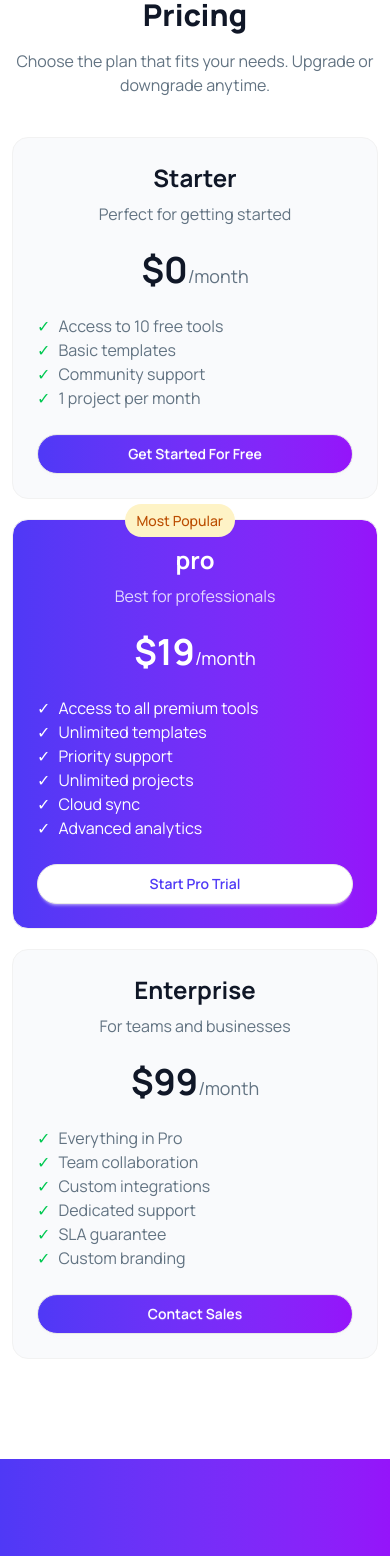
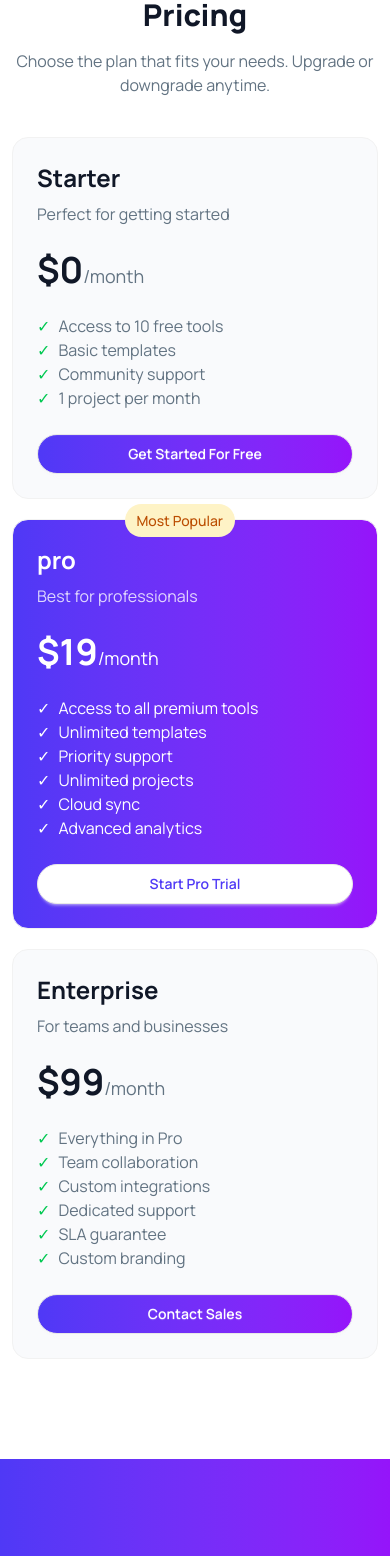
Before and after one commit to minhaj-hossain/DigiTools_Platform, a React (Vite) app: page / in a window 390 px wide. Shown: the part 7467-9023 px from the top of the page. Built offline with nearby package versions, Linux system fonts and the light colour scheme.

Commit message:
changes for mobile view

```diff
--- a/src/components/navbar/Navbar.jsx
+++ b/src/components/navbar/Navbar.jsx
@@ -7,7 +7,7 @@ const Navbar = ({ cart }) => {
         <div className=" bg-base-100  shadow-sm ">
             <div className='navbar container mx-auto '>
                 <div className="navbar-start ">
-                    <div className="dropdown md:hidden">
+                    <div className="dropdown sm:hidden">
                         <div tabIndex={0} role="button" className="btn btn-ghost lg:hidden">
                             <svg xmlns="http://www.w3.org/2000/svg" className="h-5 w-5" fill="none" viewBox="0 0 24 24" stroke="currentColor"> <path strokeLinecap="round" strokeLinejoin="round" strokeWidth="2" d="M4 6h16M4 12h8m-8 6h16" /> </svg>
                         </div>
--- a/src/components/static/Pricing.jsx
+++ b/src/components/static/Pricing.jsx
@@ -10,10 +10,10 @@ const Pricing = () => {
                     <p className='text-[#627382]'>Choose the plan that fits your needs. Upgrade or downgrade anytime.</p>
                 </header>
 
-                <section className='grid grid-cols-1 text-center md:text-left md:grid-cols-2 lg:grid-cols-3 gap-5 px-3 sm:px-0'>
+                <section className='grid grid-cols-1 text-left md:grid-cols-2 lg:grid-cols-3 gap-5 px-3 sm:px-0'>
 
                     {/* basic */}
-                    <div className='bg-[#f9fafc] space-y-6 p-6 rounded-2xl border border-[#f2f2f2] flex flex-col justify-between transition-all duration-300 ease-in-out
+                    <div className='bg-[#f9fafc] space-y-6 p-6 rounded-2xl border border-[#f2f2f2]   transition-all duration-300 ease-in-out
             hover:-translate-y-1 hover:shadow-2xl hover:shadow-purple-200/50 hover:scale-[1.02]
             group cursor-pointer' >
                         <div className='space-y-6'>
@@ -38,7 +38,7 @@ const Pricing = () => {
                     </div>
 
                     {/* pro  */}
-                    <div className='relative bg-[#f9fafc] space-y-6  p-6 rounded-2xl border border-[#f2f2f2]  bg-linear-to-r from-[#4f39f6] to-[#9514fa] text-white flex flex-col justify-between transition-all duration-300 ease-in-out
+                    <div className='relative bg-[#f9fafc] space-y-6  p-6 rounded-2xl border border-[#f2f2f2]  bg-linear-to-r from-[#4f39f6] to-[#9514fa] text-white  transition-all duration-300 ease-in-out
             hover:-translate-y-1 hover:shadow-2xl hover:shadow-purple-200/50 hover:scale-[1.02]
             group cursor-pointer' >
 
@@ -70,7 +70,7 @@ const Pricing = () => {
                     </div>
 
                     {/* Enterprise */}
-                    <div className='bg-[#f9fafc] space-y-6 p-6 rounded-2xl border border-[#f2f2f2] flex flex-col justify-betweentransition-all duration-300 ease-in-out
+                    <div className='bg-[#f9fafc] space-y-6 p-6 rounded-2xl border border-[#f2f2f2] transition-all duration-300 ease-in-out
             hover:-translate-y-1 hover:shadow-2xl hover:shadow-purple-200/50 hover:scale-[1.02]
             group cursor-pointer' >
                         <div className='space-y-6'>
```
